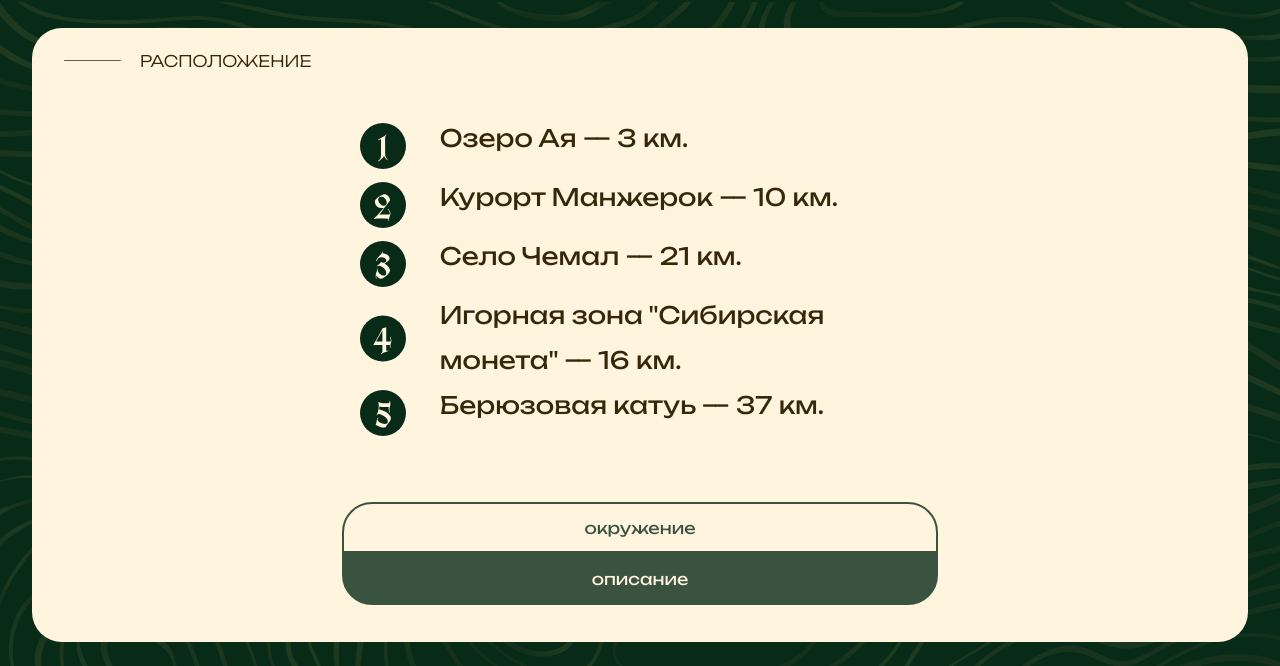
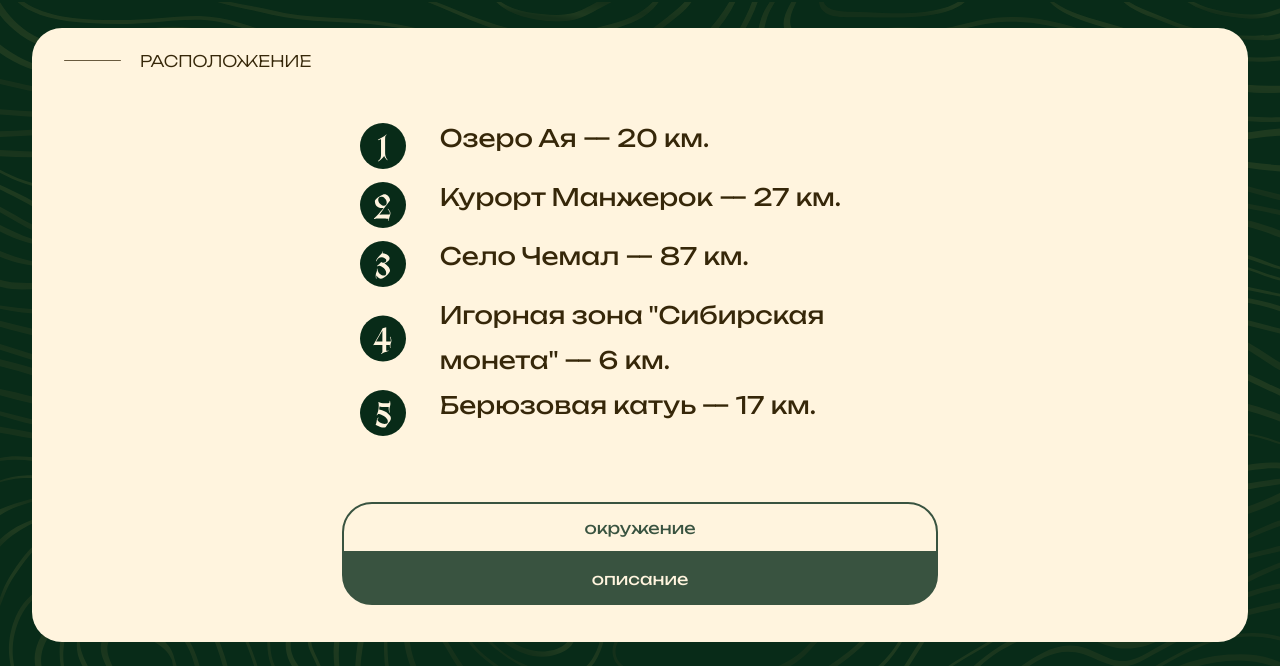
Before and after one commit to BitLittel/alpine_valley, a FastAPI app: page / in a window 1280 px wide. Shown: the part 3523-4189 px from the top of the page. Run offline with FastAPI, Linux system fonts and the light colour scheme.

Commit message:
Внес правки в расстояния до объектов

```diff
--- a/templates/index.html
+++ b/templates/index.html
@@ -240,7 +240,7 @@
                                  src="../static/img/numbers_okryg/1.svg" alt="">
                             <div class="conteiner--3--list__item__text">
                                 <span class="conteiner--3--list__item__title">
-                                    Озеро Ая  —  3 км.</span>
+                                    Озеро Ая  —  20 км.</span>
                             </div>
                         </div>
                         <div class="conteiner--3--list__item">
@@ -248,7 +248,7 @@
                                  src="../static/img/numbers_okryg/2.svg" alt="">
                             <div class="conteiner--3--list__item__text">
                                 <span class="conteiner--3--list__item__title">
-                                    Курорт Манжерок  —  10 км.</span>
+                                    Курорт Манжерок  —  27 км.</span>
                             </div>
                         </div>
                         <div class="conteiner--3--list__item">
@@ -256,7 +256,7 @@
                                  src="../static/img/numbers_okryg/3.svg" alt="">
                             <div class="conteiner--3--list__item__text">
                                 <span class="conteiner--3--list__item__title">
-                                    Село Чемал  —  21 км.</span>
+                                    Село Чемал  —  87 км.</span>
                             </div>
                         </div>
                         <div class="conteiner--3--list__item">
@@ -264,7 +264,7 @@
                                  src="../static/img/numbers_okryg/4.svg" alt="">
                             <div class="conteiner--3--list__item__text">
                                 <span class="conteiner--3--list__item__title">
-                                    Игорная зона "Сибирская монета" — 16 км.</span>
+                                    Игорная зона "Сибирская монета" — 6 км.</span>
                             </div>
                         </div>
                         <div class="conteiner--3--list__item">
@@ -272,7 +272,7 @@
                                  src="../static/img/numbers_okryg/5.svg" alt="">
                             <div class="conteiner--3--list__item__text">
                                 <span class="conteiner--3--list__item__title">
-                                    Берюзовая катуь — 37 км.</span>
+                                    Берюзовая катуь — 17 км.</span>
                             </div>
                         </div>
                     </div>
@@ -479,7 +479,7 @@
                                     <img class="swiper_img_img test" src="../static/img/slider-gen/slider-aia-113.jpg" alt="">
                                 </div>
                                 <div class="swiper-slide">
-                                    <img class="swiper_img_img test" src="../static/img/slider-gen/slider-aia-114.jpg" alt="">
+                                    <img class="swiper_img_img test" src="../static/img/slider-gen/slider_2.jpg" alt="">
                                 </div>
                                 <div class="swiper-slide">
                                     <img class="swiper_img_img test" src="../static/img/slider-gen/slider_1.jpg" alt="">
```
Also changed, not shown: static/img/slider-gen/slider-aia-114.jpg (deleted), static/img/slider-gen/slider_2.jpg (added).
